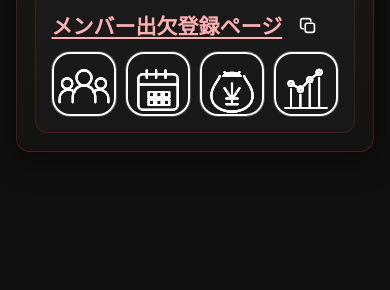
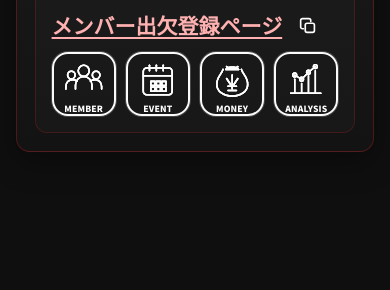
Before and after one commit to ryosuke0612/mossan-store, a Python web app: template templates/admin_dashboard_cards_v2.html in a window 390 px wide. Shown: the part 934-1224 px from the top of the page. Run offline with Jinja, Linux system fonts and the light colour scheme; the template is opened without the code that fills it: most values are stand-ins (such as "Sample title", 1, 10 or a date in 2020); some web fonts are replaced.

Commit message:
codex  管理者ダッシュボードのチームカードUIとレスポンシブ表示を改善

```diff
--- a/templates/admin_dashboard_cards_v2.html
+++ b/templates/admin_dashboard_cards_v2.html
@@ -253,18 +253,14 @@
 }
 .team-manage-actions .fancy-admin-btn {
   position: relative;
-  display: grid;
-  grid-template-rows: 1fr auto;
-  align-items: center;
-  justify-items: center;
-  row-gap: 2px;
+  display: block;
   width: 100%;
   max-width: 92px;
   aspect-ratio: 1 / 1;
   min-height: 0;
   min-width: 0;
   justify-self: center;
-  padding: 6px 4px 12px;
+  padding: 0;
   border: 2.5px solid rgba(255, 255, 255, 0.98);
   border-radius: 18px;
   box-sizing: border-box;
@@ -279,10 +275,9 @@
 }
 .team-manage-actions .fancy-admin-btn::before,
 .team-manage-actions .fancy-admin-btn::after {
-  position: static;
-  transform: none;
-  width: auto;
-  height: auto;
+  position: absolute;
+  top: auto;
+  right: auto;
   border-radius: 0;
   background: none;
   box-shadow: none;
@@ -290,24 +285,30 @@
 .team-manage-actions .fancy-admin-btn::before {
   content: "";
   display: block;
-  width: 60px;
-  height: 60px;
+  top: 50%;
+  left: 50%;
+  width: 78%;
+  aspect-ratio: 1 / 1;
+  height: auto;
   background-position: center;
   background-repeat: no-repeat;
-  background-size: contain;
-  transform: translateY(1px);
+  background-size: 100% 100%;
+  transform: translate(-50%, -56%);
   filter: drop-shadow(0 0 0.35px rgba(255, 255, 255, 0.95)) drop-shadow(0 0 0.7px rgba(255, 255, 255, 0.75));
 }
 .team-manage-actions .fancy-admin-btn::after {
   display: block;
+  left: 50%;
+  bottom: 10px;
+  width: calc(100% - 8px);
   color: #ffffff;
-  font-size: 14px;
+  font-size: clamp(8px, 1.35vw, 14px);
   font-weight: 900;
-  letter-spacing: 0.06em;
+  letter-spacing: clamp(0.02em, 0.08vw, 0.06em);
   line-height: 1;
   white-space: nowrap;
   text-align: center;
-  transform: translateY(-3px);
+  transform: translateX(-50%);
 }
 .team-manage-actions .fancy-admin-btn:hover {
   filter: brightness(1.12);
@@ -494,17 +495,20 @@
   }
   .team-manage-actions .fancy-admin-btn {
     width: 100%;
-    max-width: 92px;
-    padding: 6px 4px 12px;
-    border-radius: 18px;
+    max-width: 80px;
+    padding: 0;
+    border-radius: 16px;
   }
   .team-manage-actions .fancy-admin-btn::before {
-    width: 60px;
-    height: 60px;
+    width: 74%;
+    transform: translate(-50%, -58%);
   }
   .team-manage-actions .fancy-admin-btn::after {
-    font-size: 14px;
-    letter-spacing: 0.06em;
+    bottom: 4px;
+    width: calc(100% - 6px);
+    font-size: clamp(7px, 2.2vw, 10px);
+    letter-spacing: clamp(0.01em, 0.04vw, 0.03em);
+    transform: translateX(-50%);
   }
 }
 </style>
```
Also changed, not shown: schedule.db.
